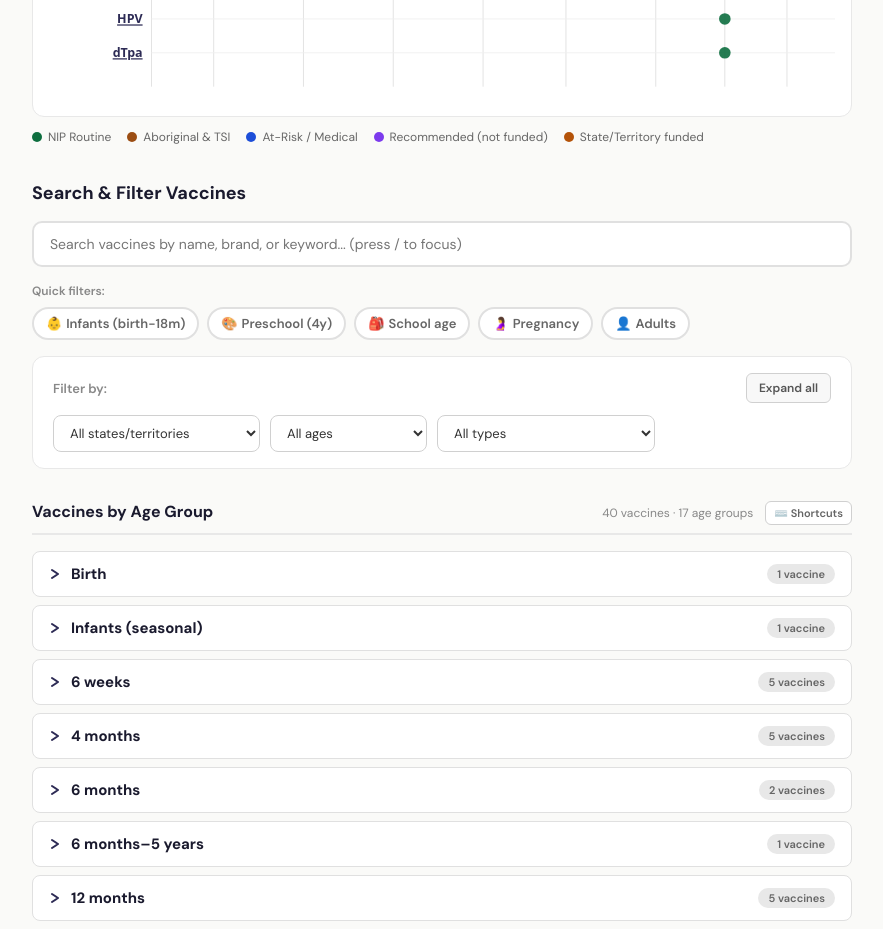
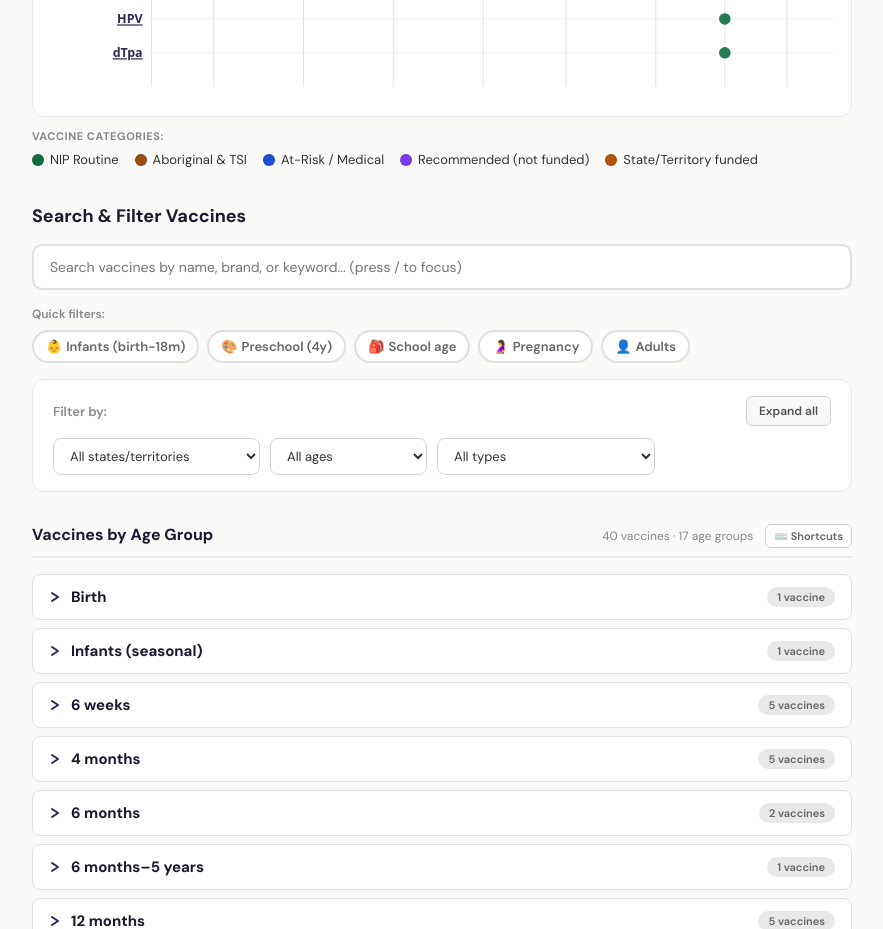
Before and after one commit to therealoutofgamut/nip-schedule, a React (Vite) app: page / in a window 1280 px wide. Shown: the part 1180-2109 px from the top of the page, without its empty margins (198-1081 px from the left). Built offline with nearby package versions, Linux system fonts and the light colour scheme.

Commit message:
Fixed: search function improvement. Appearance of dots in visual timeline.

```diff
--- a/src/App.jsx
+++ b/src/App.jsx
@@ -2975,11 +2975,16 @@ export default function AustralianNIPSchedule() {
       if (ageFilter !== "All ages" && d.age !== ageFilter) return false;
       if (typeFilter !== "all" && d.type !== typeFilter) return false;
 
-      // Search filter
+      // Search filter - improved to search word boundaries
       if (searchQuery) {
         const query = searchQuery.toLowerCase();
         const searchable = `${d.vaccine} ${d.shortName} ${d.brand} ${d.notes}`.toLowerCase();
-        if (!searchable.includes(query)) return false;
+
+        // Split into words and check if any word starts with the query
+        const words = searchable.split(/[\s,\-\(\)\/]+/);
+        const matches = words.some(word => word.startsWith(query));
+
+        if (!matches) return false;
       }
 
       // Quick filters
@@ -3215,13 +3220,33 @@ export default function AustralianNIPSchedule() {
                 typeFilter={typeFilter}
               />
             </div>
-            <div style={{ display: "flex", gap: "16px", marginBottom: "24px", flexWrap: "wrap" }}>
-              {Object.entries(TYPES).map(([key, val]) => (
-                <span key={key} style={{ display: "inline-flex", alignItems: "center", gap: "6px", fontSize: "12px", color: "#666" }}>
-                  <span style={{ width: "10px", height: "10px", borderRadius: "50%", background: val.color, display: "inline-block" }} />
-                  {val.label}
-                </span>
-              ))}
+            <div style={{ marginBottom: "24px" }}>
+              <div style={{ fontSize: "11px", fontWeight: 700, color: "#888", textTransform: "uppercase", letterSpacing: "0.05em", marginBottom: "8px" }}>
+                Vaccine Categories:
+              </div>
+              <div style={{ display: "flex", gap: "16px", flexWrap: "wrap" }}>
+                {Object.entries(TYPES).map(([key, val]) => (
+                  <span key={key} style={{
+                    display: "inline-flex",
+                    alignItems: "center",
+                    gap: "6px",
+                    fontSize: "13px",
+                    color: "#333",
+                    fontWeight: 500,
+                  }}>
+                    <span style={{
+                      width: "12px",
+                      height: "12px",
+                      borderRadius: "50%",
+                      background: val.color,
+                      display: "inline-block",
+                      border: "1px solid rgba(0,0,0,0.1)",
+                      flexShrink: 0,
+                    }} />
+                    {val.label}
+                  </span>
+                ))}
+              </div>
             </div>
 
             {/* Search & Filter Section */}
```
